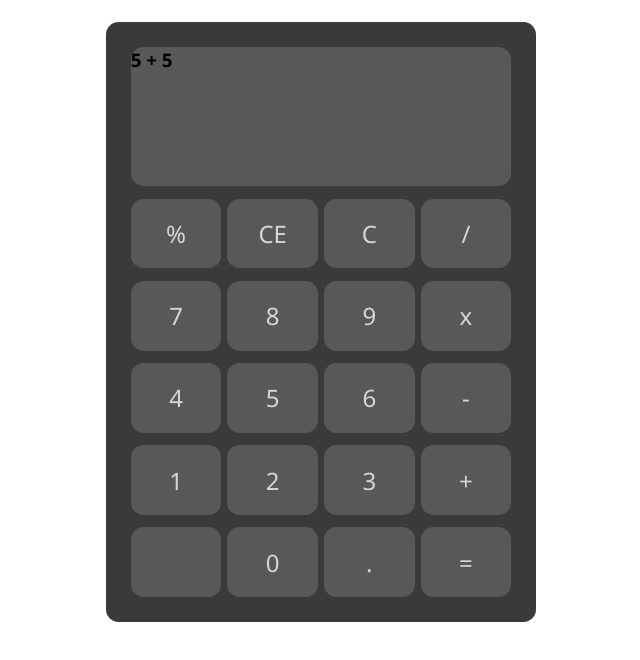
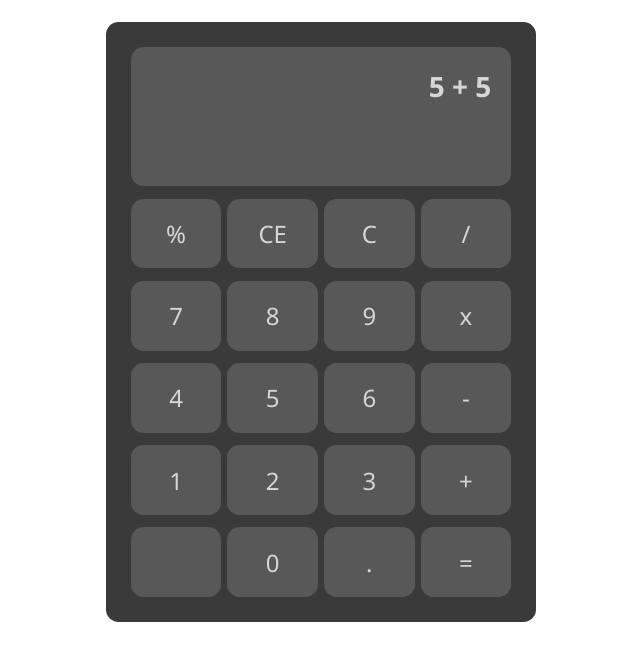
Before and after one commit to SergioRuval/odin-calculator, a plain HTML site: page index.html in a window 1280 px wide. Shown: the part 96-756 px from the top of the page, without its empty margins (319-959 px from the left). Drawn offline with Linux system fonts and the light colour scheme.

Commit message:
ADD styles for div display

```diff
--- a/styles.css
+++ b/styles.css
@@ -31,6 +31,20 @@ h1{
     flex: 2;
     background-color: rgb(88, 88, 88);
     border-radius: 12.5px;
+    display: flex;
+}
+
+#operationDisplay {
+    padding: 20px;
+    flex: 1;
+    display: flex;
+    flex-direction: column;
+    align-items: end;
+}
+
+#operationDisplay>h3{
+    color: rgb(214, 214, 214);
+    font-size: 1.75rem;
 }
 
 .calcRow {
```
